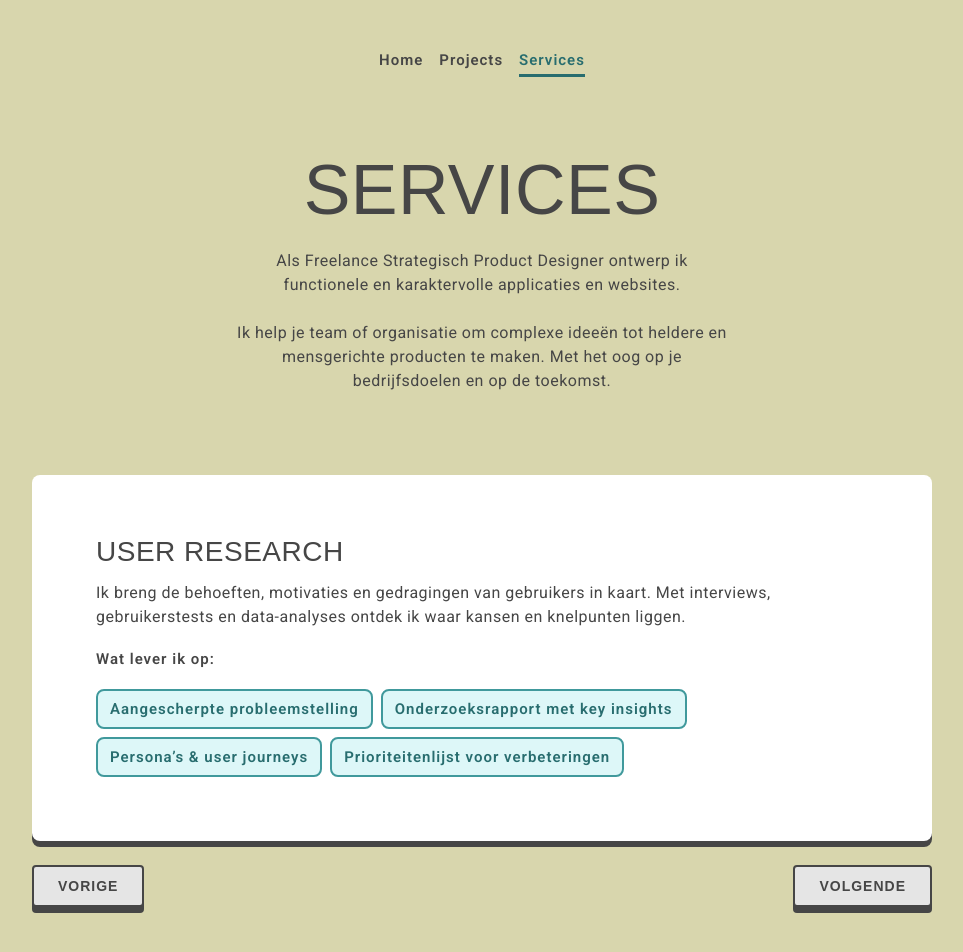
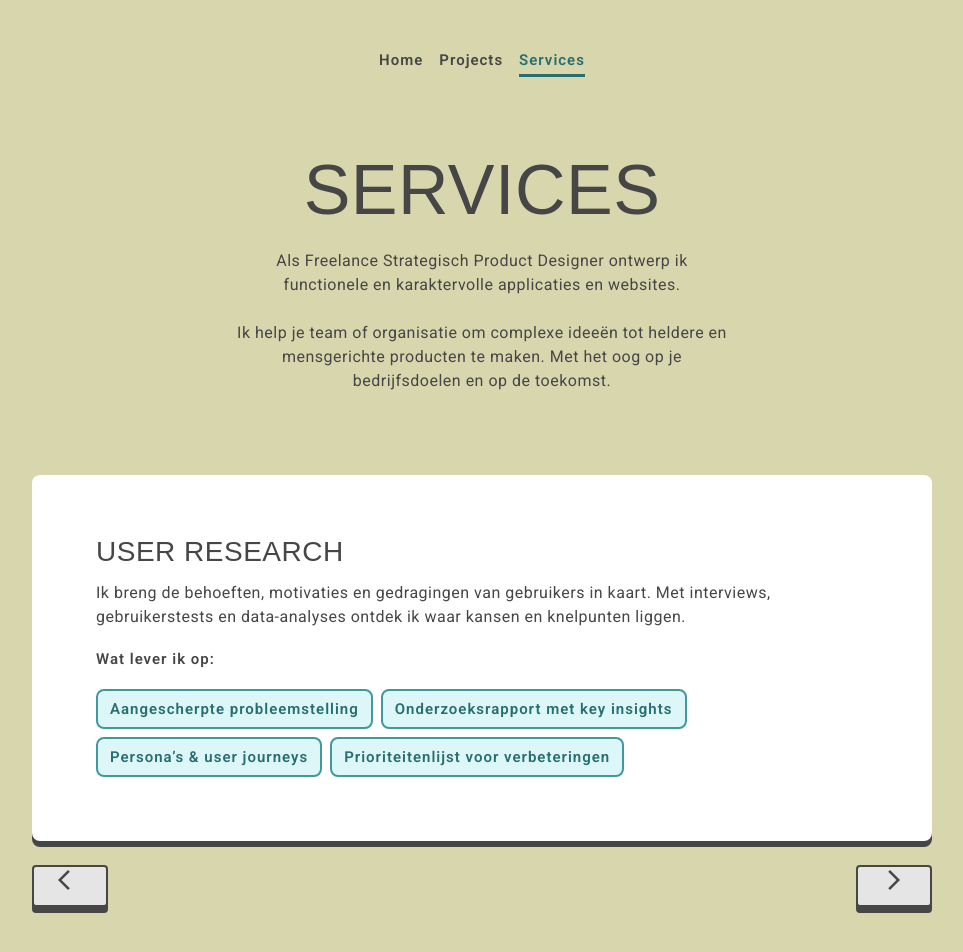
Before and after one commit to Ki-fi/portfolio, a React (Vite) app: page /services in a window 1280 px wide. Shown: the top 952 px of the page, without its empty margins (158-1121 px from the left). Built offline with nearby package versions, Linux system fonts and the light colour scheme; a web font is replaced by a local one.

Commit message:
Small button refactor

```diff
--- a/src/App.css
+++ b/src/App.css
@@ -1,4 +1,5 @@
 @import url('https://fonts.googleapis.com/css2?family=Roboto:ital,wght@0,100..900;1,100..900&display=swap');
+@import url('https://fonts.googleapis.com/css2?family=Material+Symbols+Outlined&display=swap');
 @import url('https://fonts.googleapis.com/css2?family=Bowlby+One+SC&display=swap');
 
 #root {
@@ -87,3 +88,21 @@ a {
 a:hover {
   color: var(--Green);
 }
+
+.material-symbols-outlined {
+  font-family: 'Material Symbols Outlined', serif;
+  font-weight: normal;
+  font-style: normal;
+  font-size: 24px;
+  line-height: 1;
+  display: inline-flex;
+  align-items: center;
+  font-variation-settings: 'FILL' 0,
+  'wght' 400,
+  'GRAD' 0,
+  'opsz' 24;
+}
+
+.material-symbols-outlined:hover {
+  cursor: pointer;
+}
--- a/src/components/button/Button.jsx
+++ b/src/components/button/Button.jsx
@@ -3,7 +3,7 @@ import gsap from 'gsap';
 import { useGSAP } from '@gsap/react';
 import {useRef} from "react";
 
-function Button({ type, variant, onClick, buttonText, form, setCursorType}) {
+function Button({ type, variant, onClick, children, form, setCursorType}) {
 
     const buttonRef = useRef(null);
 
@@ -43,7 +43,7 @@ function Button({ type, variant, onClick, buttonText, form, setCursorType}) {
                 setCursorType("dot")}}
             form={form}
         >
-            {buttonText}
+            {children}
         </button>
     );
 }
--- a/src/pages/home/Home.jsx
+++ b/src/pages/home/Home.jsx
@@ -83,16 +83,16 @@ function Home () {
                     type="button"
                     variant="primary"
                     onClick={() => {navigate("/projects")}}
-                    buttonText="projects"
-                    setCursorType={setCursorType}
-                />
+                    setCursorType={setCursorType}>
+                    Projects
+                </Button>
                 <Button
                     type="button"
                     variant="secondary"
                     onClick={() => {navigate("/services")}}
-                    buttonText="services"
-                    setCursorType={setCursorType}
-                />
+                    setCursorType={setCursorType}>
+                    Services
+                </Button>
             </div>
             </main>
             <Footer/>
--- a/src/pages/services/Services.jsx
+++ b/src/pages/services/Services.jsx
@@ -1,5 +1,3 @@
-// 1. project-card component maken/updaten. 2. array met project-card content maken. 3. page layout maken (nav + carousel) 3. Loop inrichten
-
 import './Services.css';
 import Header from "../../components/header/Header.jsx";
 import Footer from "../../components/footer/Footer.jsx";
@@ -55,14 +53,17 @@ function Services() {
                             type="button"
                             variant="secondary"
                             onClick={() => {handlePrevClick()}}
-                            buttonText="Vorige"
-                        />
+                            aria-label="Vorige service">
+                            <span className="material-symbols-outlined">arrow_back_ios</span>
+                        </Button>
                         <Button
                             type="button"
                             variant="secondary"
                             onClick={() => {handleNextClick()}}
-                            buttonText="Volgende"
-                        />
+                            aria-label="Volgende service"
+                            aria-label="Vorige service">
+                            <span className="material-symbols-outlined">arrow_forward_ios</span>
+                        </Button>
                     </div>
                 </section>
                 <section className='contact-section'>
@@ -73,9 +74,9 @@ function Services() {
                         <Button
                             type="button"
                             variant="primary"
-                            onClick={() => {window.location.href = "mailto:mail@kikimeekels.nl"}}
-                            buttonText="Plan een kennismaking"
-                        />
+                            onClick={() => {window.location.href = "mailto:mail@kikimeekels.nl"}}>
+                            Plan een kennismaking
+                        </Button>
                     </div>
                 </section>
                 <Footer/>
```
